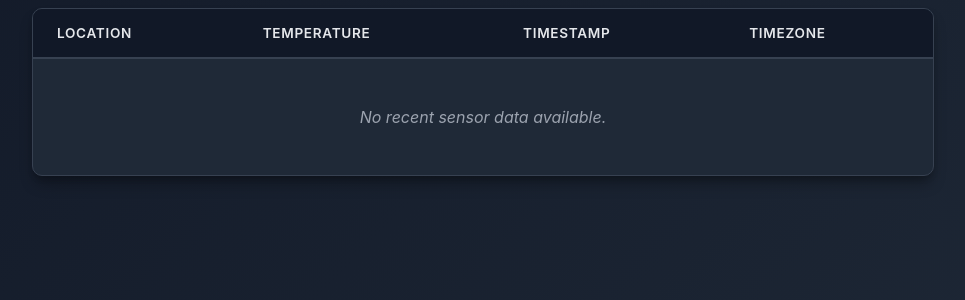
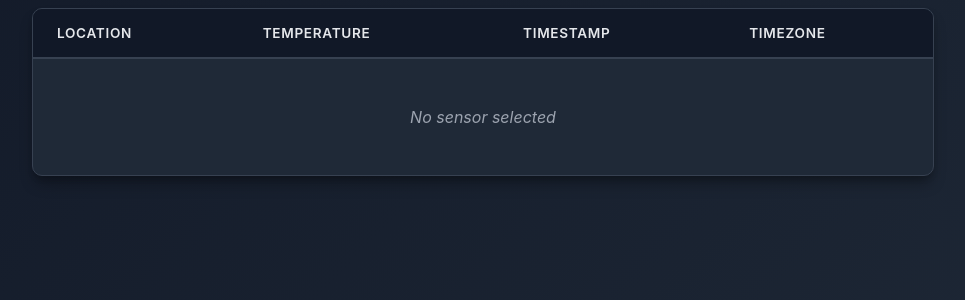
Before and after one commit to enginertugrul/iot-temperature-monitor, a Spring Boot app: page / in a window 1280 px wide. Shown: the part 314-614 px from the top of the page, without its empty margins (157-1122 px from the left). Run offline with Spring Boot 4, Linux system fonts and the light colour scheme; a user stored in the database is signed in; tables that the repository leaves empty hold one stand-in row (values such as "Sample post"); some of the project's set-up classes (security, data sources, template engines, error pages and the like) are left out, and stand-ins take their place.

Commit message:
Show empty state when no sensor is selected

```diff
--- a/src/main/resources/templates/index.html
+++ b/src/main/resources/templates/index.html
@@ -248,8 +248,12 @@
             <td th:text="${recentRecord.timestamp.offset} + '[' + ${recentRecord.timestamp.zone} + ']'">+03:00[Europe/Istanbul]</td>
         </tr>
 
-        <tr th:if="${#lists.isEmpty(recentRecords)}">
-            <td colspan="4" class="empty-state">No recent sensor data available.</td>
+        <tr th:if="${selectedSensorId == null}">
+            <td colspan="4" class="empty-state">No sensor selected</td>
+        </tr>
+
+        <tr th:if="${selectedSensorId != null and #lists.isEmpty(recentRecords)}">
+            <td colspan="4" class="empty-state">No readings available for selected sensor.</td>
         </tr>
         </tbody>
     </table>
```
